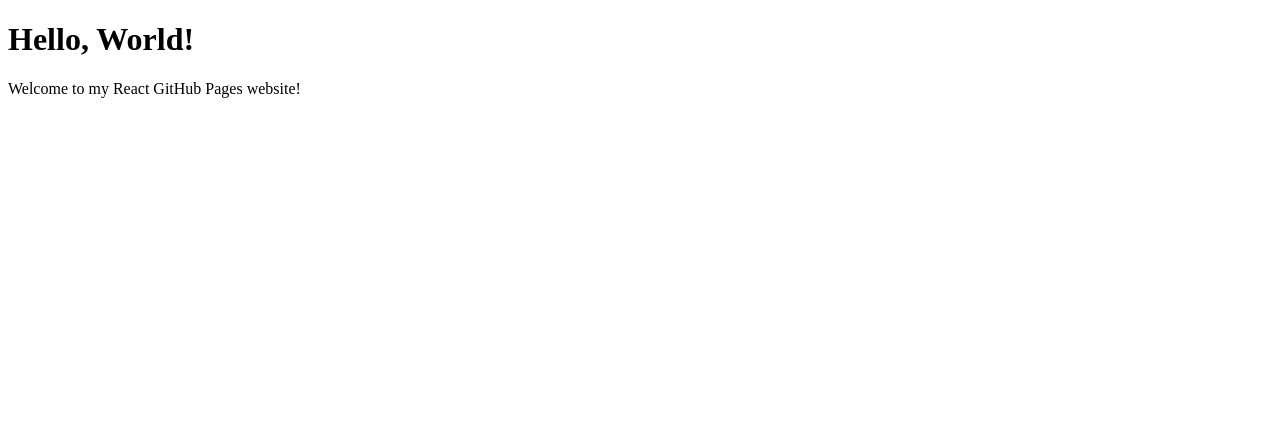
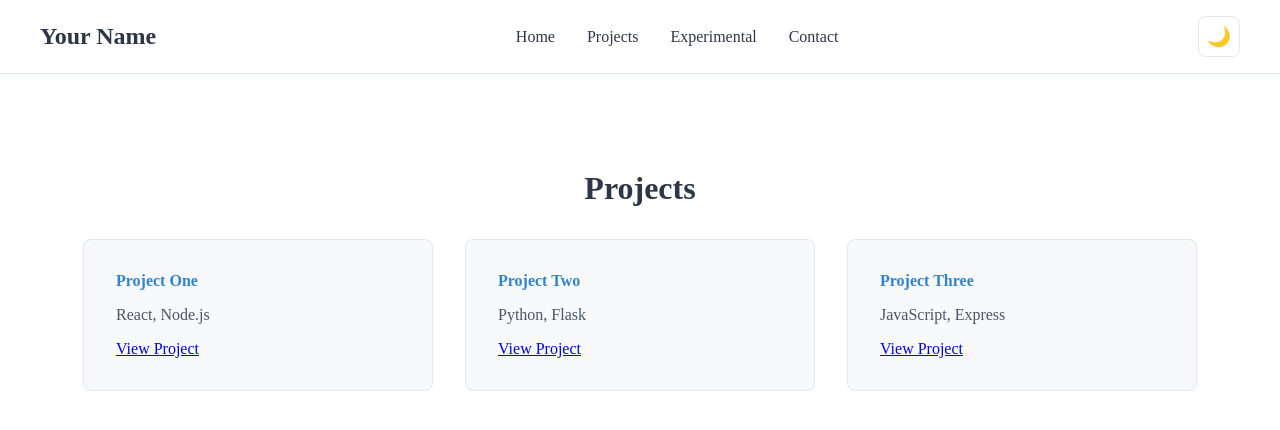
Before and after one commit to Rafinga/rafinga.github.io, a React (Vite) app: page /projects in a window 1280 px wide. Shown: the top 430 px of the page. Built offline with nearby package versions, Linux system fonts and the light colour scheme.

Commit message:
added basic website template

```diff
--- a/package.json
+++ b/package.json
@@ -21,7 +21,8 @@
   "homepage": "https://github.com/Rafinga/rafinga.github.io#readme",
   "dependencies": {
     "react": "^19.2.3",
-    "react-dom": "^19.2.3"
+    "react-dom": "^19.2.3",
+    "react-router-dom": "^7.10.1"
   },
   "devDependencies": {
     "@vitejs/plugin-react": "^5.1.2",
--- /dev/null
+++ b/src/App.css
@@ -0,0 +1,234 @@
+* {
+  margin: 0;
+  padding: 0;
+  box-sizing: border-box;
+}
+
+.app {
+  min-height: 100vh;
+  transition: all 0.3s ease;
+}
+
+.light {
+  --bg-primary: #ffffff;
+  --bg-secondary: #f8f9fa;
+  --text-primary: #2d3748;
+  --text-secondary: #4a5568;
+  --accent: #3182ce;
+  --border: #e2e8f0;
+}
+
+.dark {
+  --bg-primary: #1a202c;
+  --bg-secondary: #2d3748;
+  --text-primary: #f7fafc;
+  --text-secondary: #cbd5e0;
+  --accent: #63b3ed;
+  --border: #4a5568;
+}
+
+.app {
+  background: var(--bg-primary);
+  color: var(--text-primary);
+}
+
+.header {
+  padding: 1rem 2rem;
+  border-bottom: 1px solid var(--border);
+}
+
+.nav {
+  display: flex;
+  justify-content: space-between;
+  align-items: center;
+  max-width: 1200px;
+  margin: 0 auto;
+}
+
+.nav-links {
+  display: flex;
+  gap: 2rem;
+}
+
+.nav-links a {
+  color: var(--text-primary);
+  text-decoration: none;
+  font-weight: 500;
+  transition: color 0.3s ease;
+}
+
+.nav-links a:hover {
+  color: var(--accent);
+}
+
+.logo {
+  color: var(--text-primary);
+  text-decoration: none;
+  font-size: 1.5rem;
+  font-weight: bold;
+}
+
+.theme-toggle {
+  background: none;
+  border: 1px solid var(--border);
+  padding: 0.5rem;
+  border-radius: 0.5rem;
+  cursor: pointer;
+  font-size: 1.2rem;
+}
+
+.main {
+  max-width: 1200px;
+  margin: 0 auto;
+  padding: 2rem;
+}
+
+.hero {
+  text-align: center;
+  padding: 4rem 0;
+}
+
+.hero h2 {
+  font-size: 3rem;
+  margin-bottom: 1rem;
+}
+
+.hero p {
+  font-size: 1.2rem;
+  color: var(--text-secondary);
+}
+
+section {
+  margin: 4rem 0;
+}
+
+h3 {
+  font-size: 2rem;
+  margin-bottom: 2rem;
+  text-align: center;
+}
+
+.about p {
+  font-size: 1.1rem;
+  line-height: 1.6;
+  max-width: 600px;
+  margin: 0 auto;
+  text-align: center;
+}
+
+.project-grid {
+  display: flex;
+  gap: 2rem;
+  flex-wrap: wrap;
+  justify-content: center;
+}
+
+.project-card {
+  background: var(--bg-secondary);
+  padding: 2rem;
+  border-radius: 0.5rem;
+  border: 1px solid var(--border);
+  flex: 1;
+  min-width: 280px;
+  max-width: 350px;
+}
+
+.project-card h4 {
+  margin-bottom: 1rem;
+  color: var(--accent);
+}
+
+.project-card p {
+  color: var(--text-secondary);
+  margin-bottom: 1rem;
+}
+
+.project-card a:hover {
+  text-decoration: underline;
+}
+
+.experimental-grid {
+  display: flex;
+  gap: 2rem;
+  flex-wrap: wrap;
+  justify-content: center;
+}
+
+.experiment-card {
+  background: var(--bg-secondary);
+  padding: 2rem;
+  border-radius: 0.5rem;
+  border: 1px solid var(--border);
+  flex: 1;
+  min-width: 280px;
+  max-width: 350px;
+  border-left: 4px solid var(--accent);
+}
+
+.experiment-card h4 {
+  margin-bottom: 1rem;
+  color: var(--accent);
+}
+
+.experiment-card p {
+  color: var(--text-secondary);
+}
+
+.contact-links {
+  display: flex;
+  gap: 2rem;
+  justify-content: center;
+  flex-wrap: wrap;
+}
+
+.contact-links a {
+  color: var(--accent);
+  text-decoration: none;
+  font-size: 1.1rem;
+  padding: 0.5rem 1rem;
+  border: 1px solid var(--accent);
+  border-radius: 0.5rem;
+  transition: all 0.3s ease;
+}
+
+.contact-links a:hover {
+  background: var(--accent);
+  color: var(--bg-primary);
+}
+
+@media (max-width: 768px) {
+  .main {
+    padding: 1rem;
+  }
+
+  .hero h2 {
+    font-size: 2rem;
+  }
+
+  .nav-links {
+    display: none;
+  }
+
+  .project-grid, .experimental-grid {
+    flex-direction: column;
+  }
+
+  .contact-links {
+    flex-direction: column;
+    align-items: center;
+  }
+}
+
+@media (max-width: 480px) {
+  .header {
+    padding: 1rem;
+  }
+
+  .nav h1 {
+    font-size: 1.2rem;
+  }
+
+  .hero {
+    padding: 2rem 0;
+  }
+}
--- a/src/App.jsx
+++ b/src/App.jsx
@@ -1,9 +1,40 @@
+import { useState } from 'react'
+import { BrowserRouter as Router, Routes, Route } from 'react-router-dom'
+import Layout from './components/Layout'
+import Home from './pages/Home'
+import Projects from './pages/Projects'
+import Experimental from './pages/Experimental'
+import Contact from './pages/Contact'
+import './App.css'
+
 function App() {
+  const [darkMode, setDarkMode] = useState(false)
+
   return (
-    <div>
-      <h1>Hello, World!</h1>
-      <p>Welcome to my React GitHub Pages website!</p>
-    </div>
+    <Router>
+      <Routes>
+        <Route path="/" element={
+          <Layout darkMode={darkMode} setDarkMode={setDarkMode}>
+            <Home />
+          </Layout>
+        } />
+        <Route path="/projects" element={
+          <Layout darkMode={darkMode} setDarkMode={setDarkMode}>
+            <Projects />
+          </Layout>
+        } />
+        <Route path="/experimental" element={
+          <Layout darkMode={darkMode} setDarkMode={setDarkMode}>
+            <Experimental />
+          </Layout>
+        } />
+        <Route path="/contact" element={
+          <Layout darkMode={darkMode} setDarkMode={setDarkMode}>
+            <Contact />
+          </Layout>
+        } />
+      </Routes>
+    </Router>
   )
 }
 
--- /dev/null
+++ b/src/components/Layout.jsx
@@ -0,0 +1,26 @@
+import { Link } from 'react-router-dom'
+
+const Layout = ({ children, darkMode, setDarkMode }) => (
+  <div className={`app ${darkMode ? 'dark' : 'light'}`}>
+    <header className="header">
+      <nav className="nav">
+        <Link to="/" className="logo">Your Name</Link>
+        <div className="nav-links">
+          <Link to="/">Home</Link>
+          <Link to="/projects">Projects</Link>
+          <Link to="/experimental">Experimental</Link>
+          <Link to="/contact">Contact</Link>
+        </div>
+        <button
+          className="theme-toggle"
+          onClick={() => setDarkMode(!darkMode)}
+        >
+          {darkMode ? '☀️' : '🌙'}
+        </button>
+      </nav>
+    </header>
+    <main className="main">{children}</main>
+  </div>
+)
+
+export default Layout
--- /dev/null
+++ b/src/pages/Contact.jsx
@@ -0,0 +1,12 @@
+const Contact = () => (
+  <section className="contact">
+    <h3>Contact</h3>
+    <div className="contact-links">
+      <a href="mailto:your.email@example.com">Email</a>
+      <a href="https://github.com/yourusername">GitHub</a>
+      <a href="https://linkedin.com/in/yourprofile">LinkedIn</a>
+    </div>
+  </section>
+)
+
+export default Contact
--- /dev/null
+++ b/src/pages/Experimental.jsx
@@ -0,0 +1,17 @@
+const Experimental = () => (
+  <section className="experimental">
+    <h3>Experimental</h3>
+    <div className="experimental-grid">
+      <div className="experiment-card">
+        <h4>AI Integration</h4>
+        <p>Exploring machine learning APIs</p>
+      </div>
+      <div className="experiment-card">
+        <h4>WebGL Graphics</h4>
+        <p>3D rendering experiments</p>
+      </div>
+    </div>
+  </section>
+)
+
+export default Experimental
--- /dev/null
+++ b/src/pages/Home.jsx
@@ -0,0 +1,14 @@
+const Home = () => (
+  <>
+    <section className="hero">
+      <h2>Full Stack Developer</h2>
+      <p>Building modern web applications with passion and precision</p>
+    </section>
+    <section className="about">
+      <h3>About Me</h3>
+      <p>Passionate developer with experience in modern web technologies. I love creating efficient, scalable solutions and learning new technologies.</p>
+    </section>
+  </>
+)
+
+export default Home
--- /dev/null
+++ b/src/pages/Projects.jsx
@@ -0,0 +1,24 @@
+const Projects = () => {
+  const projects = [
+    { name: 'Project One', tech: 'React, Node.js', link: '#' },
+    { name: 'Project Two', tech: 'Python, Flask', link: '#' },
+    { name: 'Project Three', tech: 'JavaScript, Express', link: '#' }
+  ]
+
+  return (
+    <section className="projects">
+      <h3>Projects</h3>
+      <div className="project-grid">
+        {projects.map((project, index) => (
+          <div key={index} className="project-card">
+            <h4>{project.name}</h4>
+            <p>{project.tech}</p>
+            <a href={project.link}>View Project</a>
+          </div>
+        ))}
+      </div>
+    </section>
+  )
+}
+
+export default Projects
```
Also changed, not shown: 1 other file (tests, documents, lock files or other folders).
